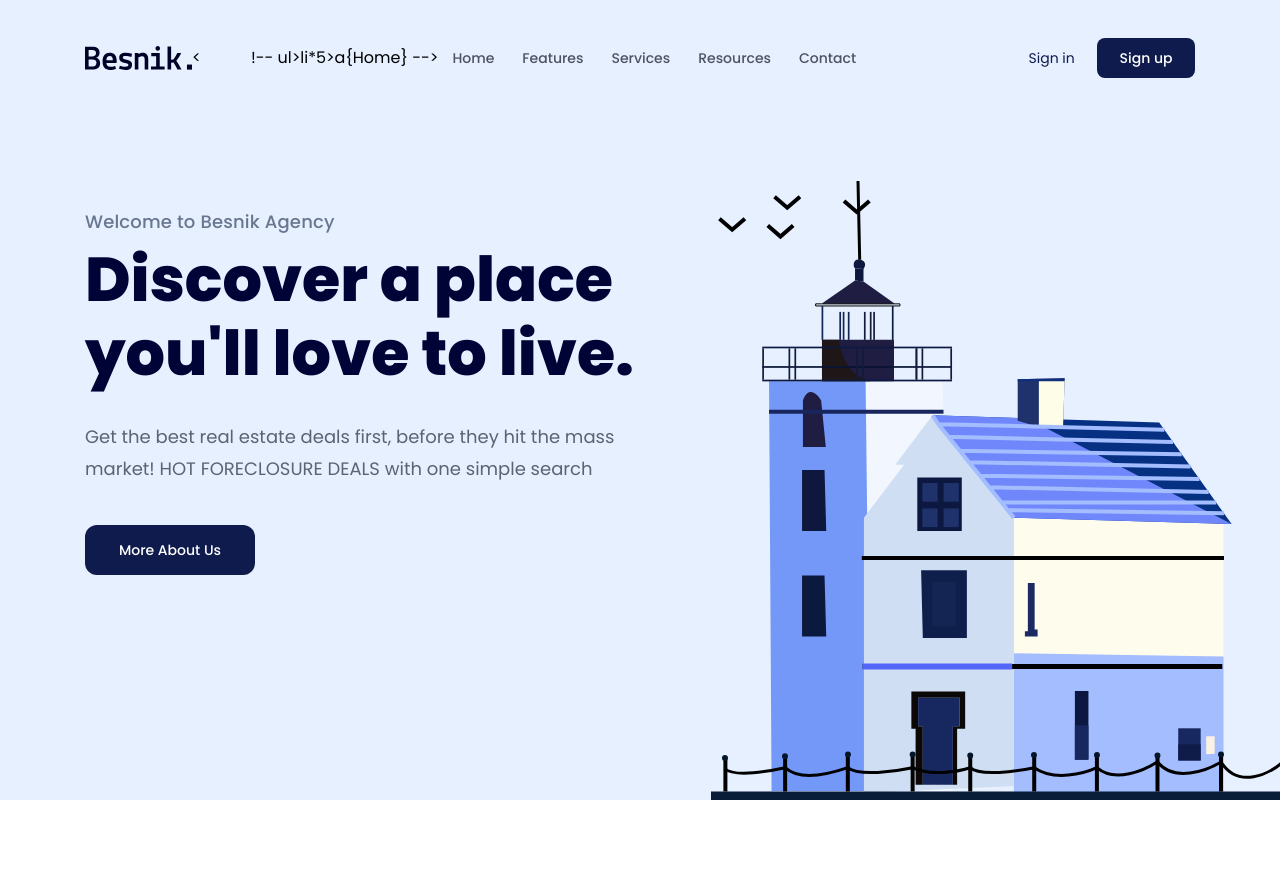
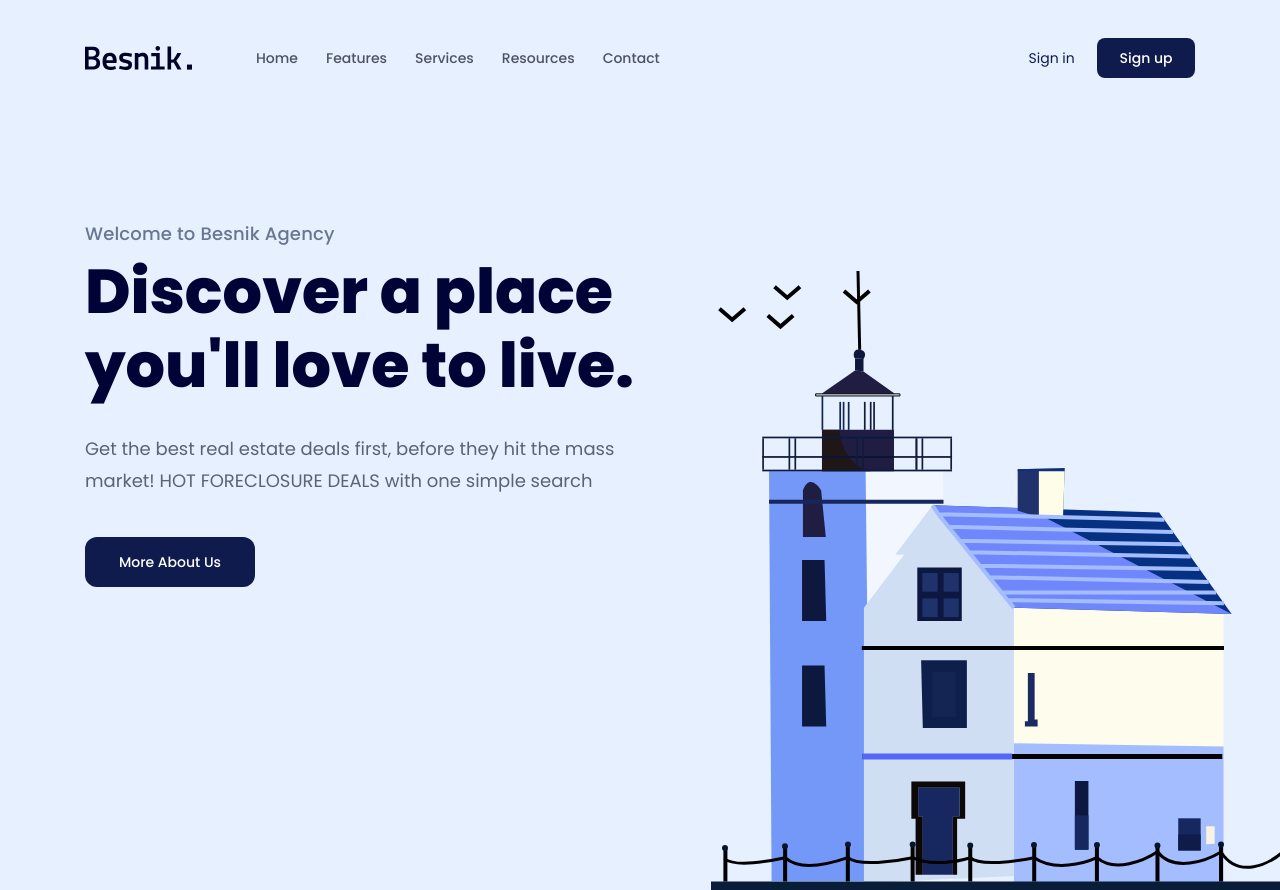
Before and after one commit to Hanh-Dang/html-css-project-01, a plain HTML site: page index.html in a window 1280 px wide. Shown: the top 890 px of the page. Drawn offline with Linux system fonts and the light colour scheme.

Commit message:
Cai thien phan header

```diff
--- a/assets/css/styles.css
+++ b/assets/css/styles.css
@@ -62,8 +62,21 @@ a {
 }
 
 /* ===================HEADER=================== */
-.header {
+
+.fixed-header {
+  background-color: #e6f0ff;
+  padding-top: 26px;
+  position: sticky;
+  top: -26px;
+  /* thuoc tinh z-index chi so ve chieu sau cua no dang thap*/
+  z-index: 1;
+  /* cao hon noi dung o layout */
+}
+
+.hero-wrap {
   position: relative;
+  display: flex;
+  flex-direction: column;
   background-color: #e6f0ff;
   height: 100vh;
 }
@@ -72,7 +85,8 @@ a {
   display: flex;
   align-items: center;
   /* margin-top: 38px; xay ra hien tuong margin collapse - dung margin-top => dung padding*/
-  padding-top: 38px;
+  /* padding-top: 38px; */
+  padding: 12px 0;
 }
 
 .navbar ul {
--- a/index.html
+++ b/index.html
@@ -23,8 +23,7 @@
   <body>
     <!-- Dung main thuoc phan chinh trong trang - co ngu nghia -->
     <main>
-      <!-- Header -->
-      <header class="header">
+      <header class="fixed-header">
         <div class="content">
           <!-- the nav - dung de no co ngu nghia la de lam nhung thanh dieu huong-->
           <nav class="navbar">
@@ -32,9 +31,9 @@
             <img src="./assets/img/logo.svg" alt="Besnik" />
             <!-- Navigation -->
 
-            <<a href="#!"> </a>
+            <a href="#!"> </a>
             <ul>
-              !-- ul>li*5>a{Home} -->
+              <!-- ul>li*5>a{Home} -->
               <li><a href="#">Home</a></li>
               <li><a href="#">Features</a></li>
               <li><a href="#">Services</a></li>
@@ -48,6 +47,13 @@
               <a href="#" class="btn action-btn">Sign up</a>
             </div>
           </nav>
+        </div>
+      </header>
+
+      <!-- Header -->
+      <div class="hero-wrap">
+        <div class="content">
+          <!-- the nav - dung de no co ngu nghia la de lam nhung thanh dieu huong-->
 
           <!-- .hero>.info>.sub-titile+h1.title+p.desc+a.btn -->
           <div class="hero">
@@ -68,7 +74,7 @@
             />
           </div>
         </div>
-      </header>
+      </div>
 
       <!-- Clients -->
       <div class="clients">
```
